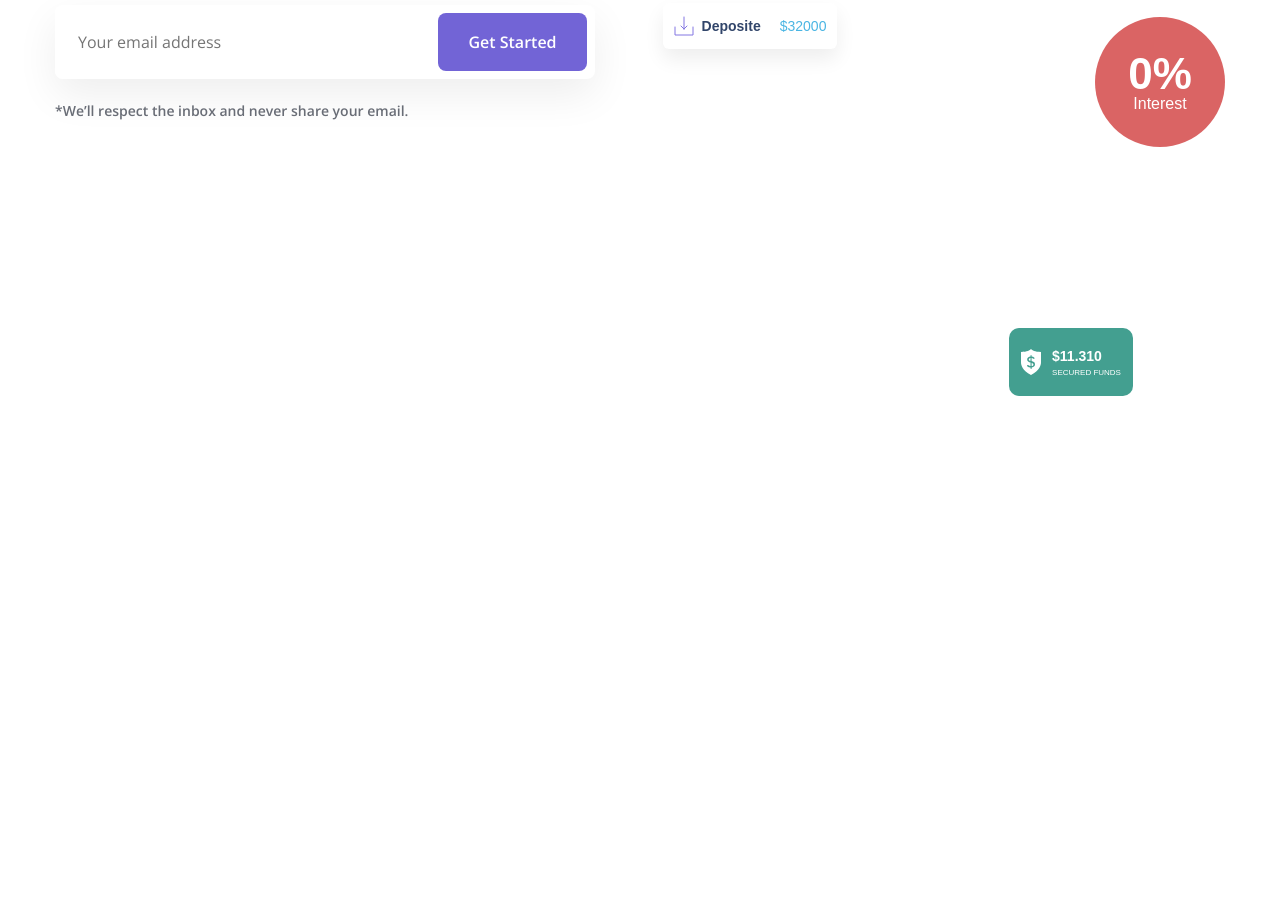
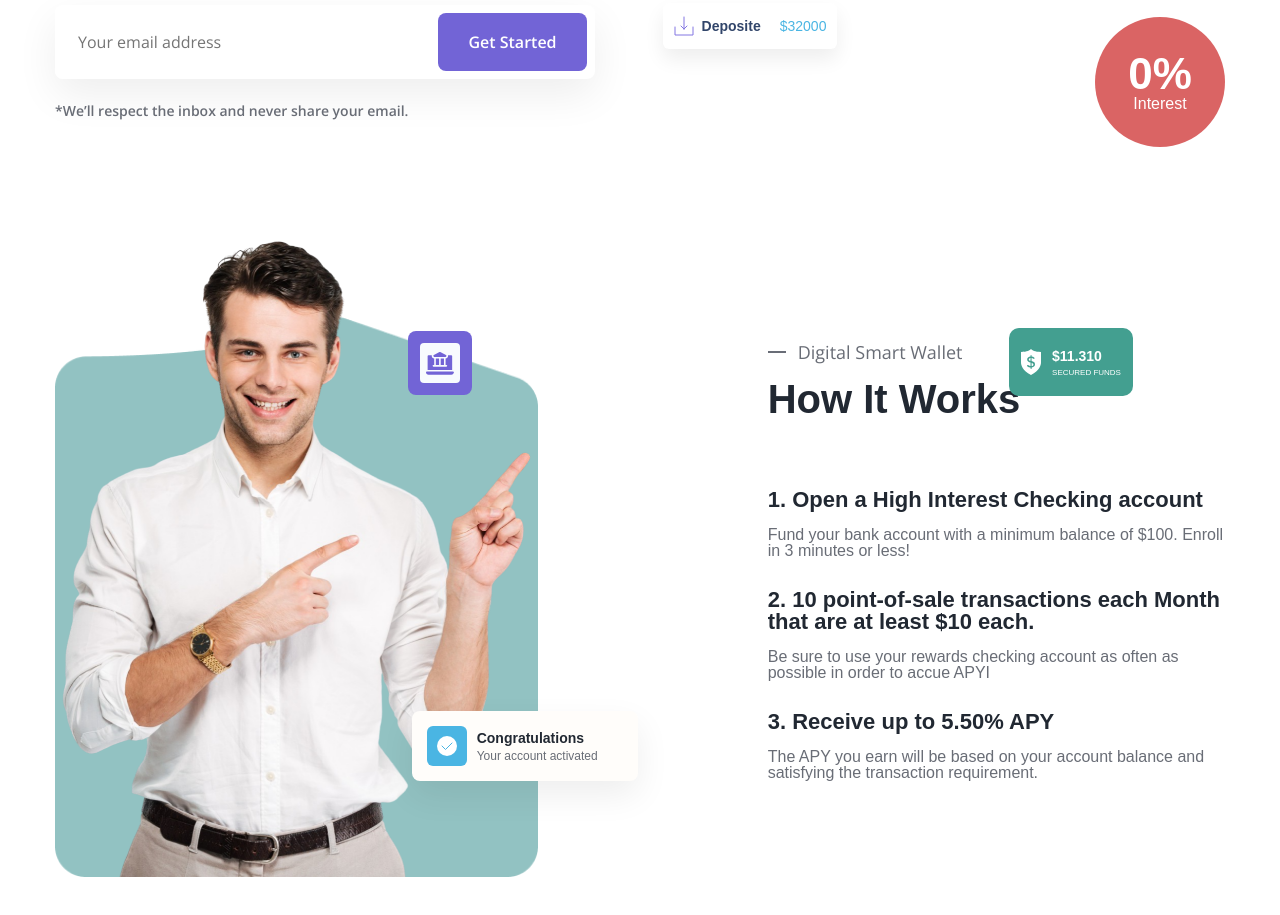
Before and after one commit to hoaiphan83/HTMLcss-project-05, a plain HTML site: page index.html in a window 1280 px wide. Shown: the part 519-1434 px from the top of the page. Before the commit the page ends 915 px from the top, so only its background shows below. Drawn offline with nearby package versions, Linux system fonts and the light colour scheme.

Commit message:
Làm phần work

```diff
--- a/assets/css/style.css
+++ b/assets/css/style.css
@@ -360,3 +360,133 @@ button {
   font-size: 8px;
   font-weight: 400;
 }
+
+/*Work*/
+.work {
+  margin-top: 76px;
+  padding: 42px 0;
+}
+
+.work__inner {
+  display: flex;
+  align-items: center;
+  gap: 230px;
+}
+/*Work-left*/
+.work-left {
+  position: relative;
+  width: 570px;
+}
+
+.work-left__image {
+  position: relative;
+}
+
+.work-left__image::after {
+  content: "";
+  position: absolute;
+  left: 0;
+  bottom: 0;
+  width: 100%;
+  height: 100%;
+  background-image: url(../img/background.png);
+  background-repeat: no-repeat;
+  background-position: bottom;
+  background-size: 100%;
+}
+
+.work-left__02 {
+  position: relative;
+  z-index: 1;
+  display: block;
+  margin-left: 7px;
+  width: calc(100% - 14px);
+}
+
+.work-left__img03 {
+  position: absolute;
+  top: 90px;
+  right: 66px;
+}
+
+.work-left__account {
+  display: inline-flex;
+  align-items: center;
+  width: 226px;
+  height: 70px;
+  flex-shrink: 0;
+  border-radius: 8px;
+  background: #fffdfa;
+  box-shadow: 0px 14px 34px 0px rgba(0, 0, 0, 0.07);
+}
+
+.work-left__check-wrap {
+  display: flex;
+  align-items: center;
+  justify-content: center;
+  width: 20px;
+  height: 20px;
+  border-radius: 50%;
+  background: #fff;
+}
+
+.work-left__account-check {
+  margin: 15px 0 15px 15px;
+  display: flex;
+  align-items: center;
+  justify-content: center;
+  width: 40px;
+  height: 40px;
+  border-radius: 6px;
+  background: #4ab5e3;
+}
+.work-congratulation {
+  margin-left: 10px;
+}
+
+.work-left__account {
+  position: absolute;
+  bottom: 96px;
+  right: -100px;
+  z-index: 1;
+}
+.work-congratulation__heading {
+  color: #212832;
+  font-size: 14px;
+  font-weight: 600;
+}
+
+.work-congratulation__desc {
+  margin-top: 5px;
+  color: #696d76;
+  font-size: 12px;
+  font-weight: 400;
+}
+/*Work-right*/
+.work-right {
+  padding: 29px auto;
+  width: 540px;
+  margin-left: auto;
+}
+
+.work-right__heading-big {
+  margin-top: 12px;
+  margin-bottom: 70px;
+  color: #212832;
+  font-size: 40px;
+  font-weight: 700;
+}
+
+.work-right__heading-small {
+  margin-top: 30px;
+  margin-bottom: 16px;
+  color: #212832;
+  font-size: 22px;
+  font-weight: 600;
+}
+
+.work-right__desc {
+  color: #696d76;
+  font-size: 16px;
+  font-weight: 400;
+}
--- a/index.html
+++ b/index.html
@@ -197,5 +197,78 @@
         </div>
       </div>
     </section>
+    <main>
+      <!--Work-->
+      <section class="work">
+        <div class="container">
+          <div class="work__inner">
+            <!--Work left-->
+            <div class="work-left">
+              <figure class="work-left__image">
+                <img
+                  src="./assets/img/work-03.png"
+                  alt=""
+                  class="work-left__02"
+                />
+              </figure>
+
+              <img
+                src="./assets/icons/work-01.svg"
+                alt=""
+                class="work-left__img03"
+              />
+              <div class="work-left__account">
+                <div class="work-left__account-check">
+                  <div class="work-left__check-wrap">
+                    <img
+                      src="./assets/icons/check.svg"
+                      alt=""
+                      class="work-left__check"
+                    />
+                  </div>
+                </div>
+                <div class="work-congratulation">
+                  <h3 class="work-congratulation__heading">Congratulations</h3>
+                  <p class="work-congratulation__desc">
+                    Your account activated
+                  </p>
+                </div>
+              </div>
+            </div>
+            <!--Work right-->
+            <div class="work-right">
+              <div class="hero-desc">
+                <p class="hero-desc__desc section-desc work-right__p">
+                  Digital Smart Wallet
+                </p>
+              </div>
+              <h2 class="work-right__heading-big">How It Works</h2>
+              <h4 class="work-right__heading-small">
+                1. Open a High Interest Checking account
+              </h4>
+              <p class="work-right__desc">
+                Fund your bank account with a minimum balance of $100. Enroll in
+                3 minutes or less!
+              </p>
+              <h4 class="work-right__heading-small">
+                2. 10 point-of-sale transactions each Month that are at least
+                $10 each.
+              </h4>
+              <p class="work-right__desc">
+                Be sure to use your rewards checking account as often as
+                possible in order to accue APYI
+              </p>
+              <h4 class="work-right__heading-small">
+                3. Receive up to 5.50% APY
+              </h4>
+              <p class="work-right__desc">
+                The APY you earn will be based on your account balance and
+                satisfying the transaction requirement.
+              </p>
+            </div>
+          </div>
+        </div>
+      </section>
+    </main>
   </body>
 </html>
```
Also changed, not shown: assets/img/background.png (added).
